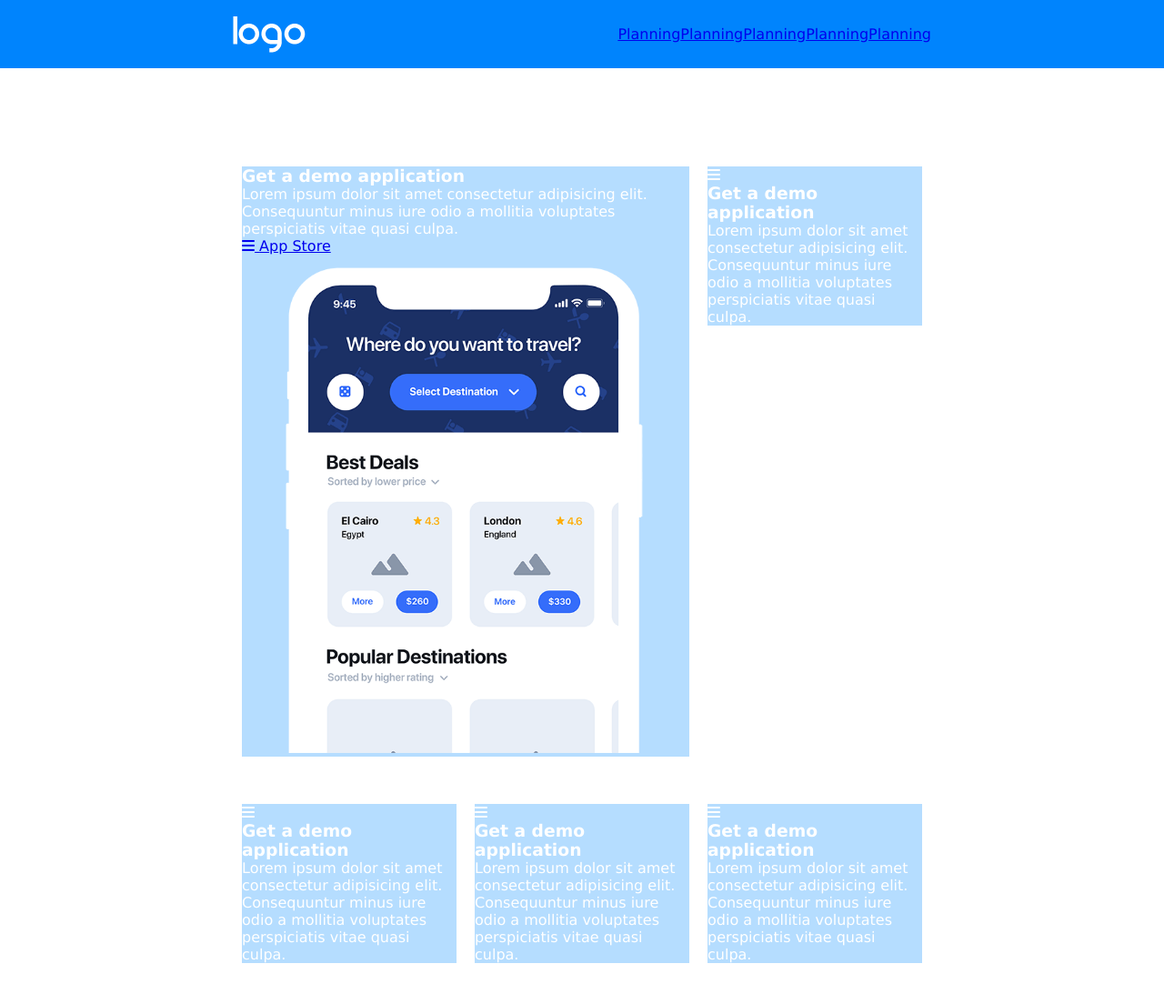
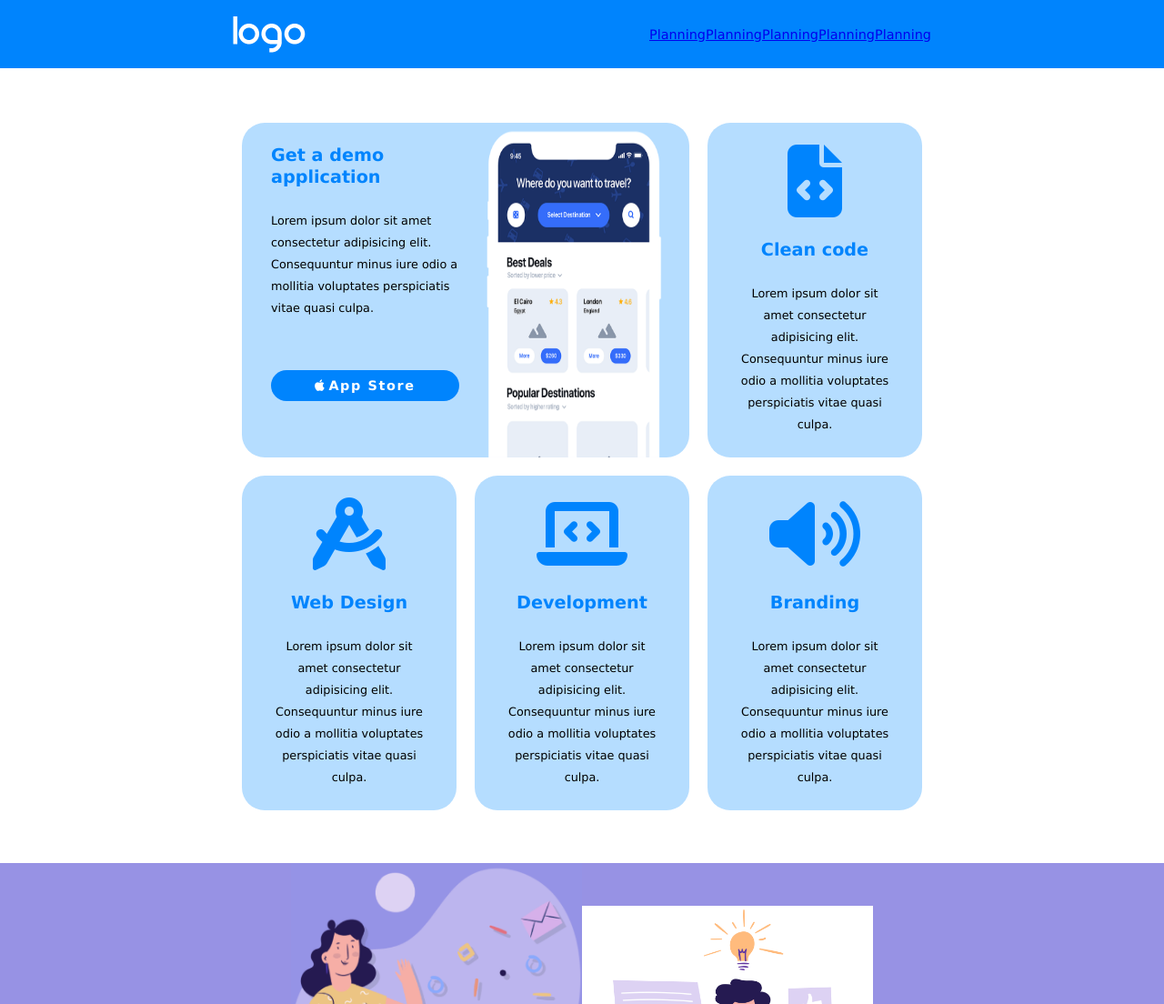
Before and after one commit to MarBozzz/htmlcss-responsive-layout, a plain HTML site: page index.html in a window 1280 px wide. Shown: the top 1104 px of the page at 91% size. Drawn offline with Linux system fonts and the light colour scheme.

Commit message:
[completed] first section

```diff
--- a/css/style.css
+++ b/css/style.css
@@ -9,6 +9,7 @@
 body {
   color: #FFFFFF;
   font-family: Verdana, Geneva, Tahoma, sans-serif;
+  font-size: .9rem;
 }
 
 /*utilities*/
@@ -29,6 +30,14 @@ body {
 
 img {
   max-width: 100%;
+}
+
+.btn {
+  background-color: #0084FD;
+  padding: .3rem 3rem;
+  color: #FFFFFF;
+  border-radius: 50px;
+  text-decoration: none;
 }
 
 /*header*/
@@ -70,7 +79,7 @@ main {
 }
 
 section {
-  padding-top: 3rem;
+  /*padding-top: 3rem;*/
   padding-bottom: 3rem;
 }
 
@@ -85,8 +94,55 @@ section {
   width: 100%;
   background: #B5DDFF;
   margin-bottom: 2rem;
+  border-radius: 25px;
+  padding: 0 2rem;
 }
 
+.tools .row .col .box h3 {
+  color: #0084FD;
+  padding: 1.5rem 0;
+  font-size: 1.2rem;
+}
+
+.tools .row .col .box p, .strategic .container .row .col .box-right, .testimonials h4, .testimonials>p {
+  color: black;
+}
+
+.box {
+  line-height: 1.5rem;
+}
+
+.tools .row .col .box .btn {
+  display: inline-block;
+  margin: 2rem 0;
+}
+
+.tools .row .col .box .btn span {
+  font-weight: bold;
+  letter-spacing: .1rem;
+}
+
+.tools .row .col .box.second-type {
+  text-align: center;
+}
+
+.tools .row .col .box.second-type i {
+  font-size: 5rem;
+  color: #0084FD;
+  padding-top: 1.5rem;
+}
+
+.tools .row .col .box p {
+  padding-bottom: 1.5rem;
+}
+
+.half-box.d-flex {
+  justify-content: center;
+}
+
+.tools .row .col .box img {
+  max-width: 240px;
+}
 
 /*section 2 - strategic*/
 
@@ -96,15 +152,10 @@ section {
 
 .strategic .container .row .col .box-right {
   background-color: #FFFFFF;
-  color: black;
 }
 
 
 /*section 3 - testimonials*/
-
-.testimonials h4, .testimonials>p {
-  color: black;
-}
 
 .testimonials h3 {
   color: #9792E4;
@@ -163,6 +214,22 @@ footer {
     width: calc(100% * 2 / 3);
   }
 
+  .tools .row .col .box {
+    margin-bottom: 0;
+  }
+
+  .half-box.d-flex {
+    justify-content: flex-start;
+  }
+
+  .box.split, .box.second-type {
+    height: 100%;
+  }
+
+  .tools .row .col .box p {
+    font-size: .8rem;
+  }
+
   .testimonials .card {
     flex-wrap: nowrap;
   }
@@ -204,6 +271,19 @@ footer {
     display: none;
   }
 
+  .tools .row .col .box.split {
+    display: flex;
+  }
+
+  .tools .row .col .box .half-box.d-flex {
+    width: 50%;
+    text-align: center;
+  }
+
+  .tools .row .col .box .half-box.text {
+    text-align: left;
+  }
+
   .strategic .container {
     width: 50%;
   }
--- a/index.html
+++ b/index.html
@@ -32,45 +32,49 @@
     <div class="row">
 
       <div class="col">
-        <div class="box">
-          <h3>Get a demo application</h3>
-          <p>Lorem ipsum dolor sit amet consectetur adipisicing elit. Consequuntur minus iure odio a mollitia voluptates perspiciatis vitae quasi culpa.</p>
-          <a href="#">
-            <i class="fa-solid fa-bars"></i>
-            <span>App Store</span>
-          </a>
-          <img src="img/phone.png" alt="Foto phone">
+        <div class="box split">
+          <div class="half-box text">
+            <h3>Get a demo application</h3>
+            <p>Lorem ipsum dolor sit amet consectetur adipisicing elit. Consequuntur minus iure odio a mollitia voluptates perspiciatis vitae quasi culpa.</p>
+            <a class="btn" href="#">
+              <i class="fa-brands fa-apple"></i>
+              <span>App Store</span>
+            </a>
+          </div>
+          <div class="half-box d-flex">
+            <img src="img/phone.png" alt="Foto phone">
+          </div>
         </div>
       </div>
 
       <div class="col">
-        <div class="box">
-          <i class="fa-solid fa-bars"></i>
-          <h3>Get a demo application</h3>
+        <div class="box second-type">
+          <i class="fa-solid fa-file-code"></i>
+          <h3>Clean code</h3>
           <p>Lorem ipsum dolor sit amet consectetur adipisicing elit. Consequuntur minus iure odio a mollitia voluptates perspiciatis vitae quasi culpa.</p>
         </div>
       </div>
 
       <div class="col">
-        <div class="box">
-          <i class="fa-solid fa-bars"></i>
-          <h3>Get a demo application</h3>
+        <div class="box second-type">
+          <i class="fa-solid fa-compass-drafting"></i>
+          <h3>Web Design</h3>
           <p>Lorem ipsum dolor sit amet consectetur adipisicing elit. Consequuntur minus iure odio a mollitia voluptates perspiciatis vitae quasi culpa.</p>
         </div>
       </div>
 
       <div class="col">
-        <div class="box">
-          <i class="fa-solid fa-bars"></i>
-          <h3>Get a demo application</h3>
+        <div class="box second-type">
+          <i class="fa-solid fa-laptop-code"></i>
+          <h3>Development</h3>
           <p>Lorem ipsum dolor sit amet consectetur adipisicing elit. Consequuntur minus iure odio a mollitia voluptates perspiciatis vitae quasi culpa.</p>
         </div>
       </div>
 
       <div class="col">
-        <div class="box">
-          <i class="fa-solid fa-bars"></i>
-          <h3>Get a demo application</h3>
+        <div class="box second-type">
+          <i class="fa-solid fa-volume-high"></i>
+          <h3>Branding</h3>
           <p>Lorem ipsum dolor sit amet consectetur adipisicing elit. Consequuntur minus iure odio a mollitia voluptates perspiciatis vitae quasi culpa.</p>
         </div>
       </div>
```
Lines whose indentation alone changed are shown as unchanged.
